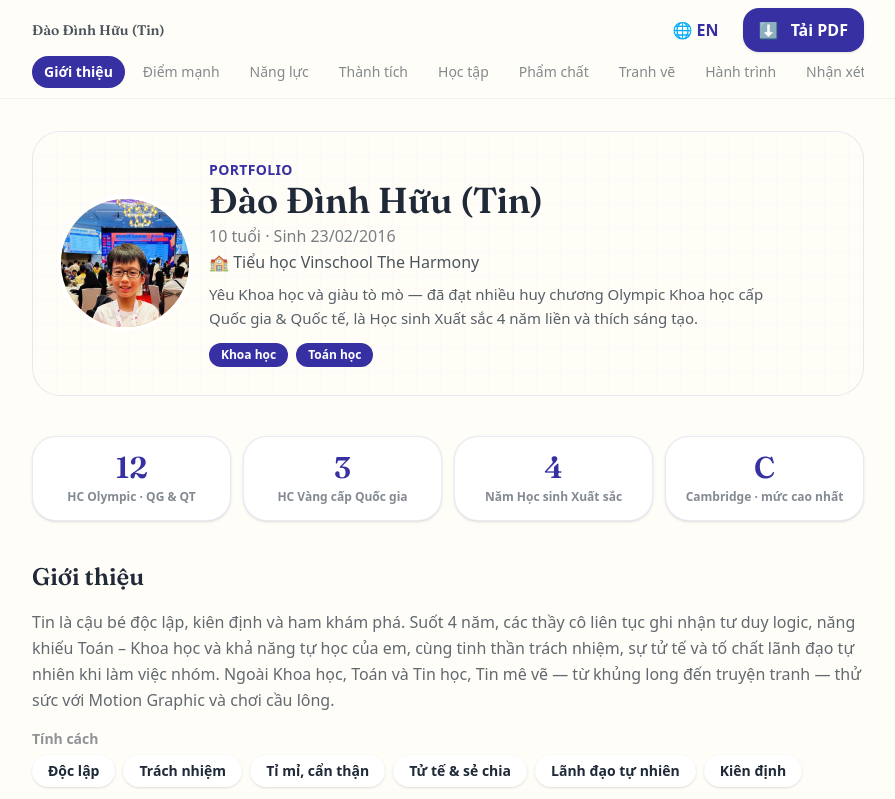
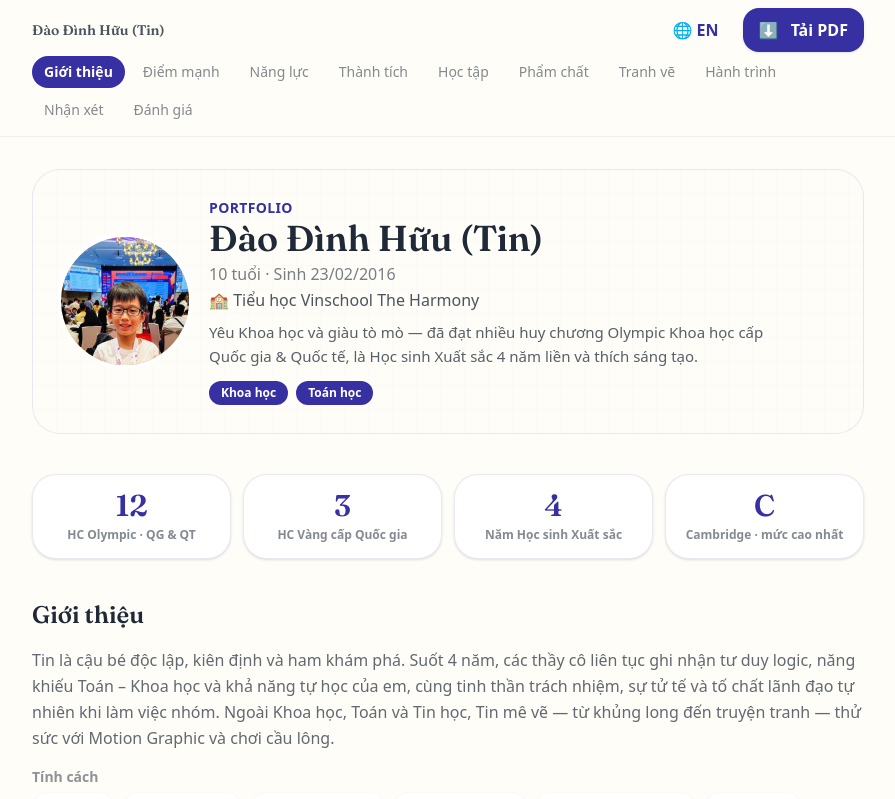
Before and after one commit to jindo9986/kidcenter, a Next.js app in the folder apps/portfolio/: page / in a window 1280 px wide. Shown: the top 799 px of the page, without its empty margins (192-1087 px from the left). Built offline with nearby package versions, Linux system fonts and the light colour scheme; a web font is replaced by a local one.

Commit message:
fix(portfolio): section nav wraps on desktop so no items clip behind the PDF button

```diff
--- a/apps/portfolio/src/components/Section.tsx
+++ b/apps/portfolio/src/components/Section.tsx
@@ -13,7 +13,7 @@ export function Section({
   children: React.ReactNode;
 }) {
   return (
-    <section id={id} className="mb-10 scroll-mt-28">
+    <section id={id} className="mb-10 scroll-mt-24 sm:scroll-mt-36">
       <h2 className="font-display text-2xl font-bold text-ink">
         <Localized value={title} />
       </h2>
--- a/apps/portfolio/src/components/SectionNav.tsx
+++ b/apps/portfolio/src/components/SectionNav.tsx
@@ -36,9 +36,10 @@ export function SectionNav({ items }: { items: NavItem[] }) {
   return (
     <nav
       aria-label="Mục lục"
-      className="-mx-5 overflow-x-auto px-5 sm:mx-0 sm:px-0 [scrollbar-width:none] [&::-webkit-scrollbar]:hidden"
+      className="-mx-5 overflow-x-auto px-5 sm:mx-0 sm:overflow-visible sm:px-0 [scrollbar-width:none] [&::-webkit-scrollbar]:hidden"
     >
-      <ul className="flex gap-1.5 whitespace-nowrap py-1">
+      {/* Mobile: single scrollable row. Desktop: wrap so all items stay visible. */}
+      <ul className="flex gap-1.5 py-1 sm:flex-wrap">
         {items.map((it) => (
           <li key={it.id}>
             <button
@@ -47,8 +48,8 @@ export function SectionNav({ items }: { items: NavItem[] }) {
               aria-current={active === it.id ? "true" : undefined}
               className={
                 active === it.id
-                  ? "rounded-full bg-brand px-3 py-1.5 text-sm font-semibold text-white"
-                  : "rounded-full px-3 py-1.5 text-sm font-medium text-ink/55 transition-colors hover:bg-black/5"
+                  ? "whitespace-nowrap rounded-full bg-brand px-3 py-1.5 text-sm font-semibold text-white"
+                  : "whitespace-nowrap rounded-full px-3 py-1.5 text-sm font-medium text-ink/55 transition-colors hover:bg-black/5"
               }
             >
               <Localized value={it.label} />
```
